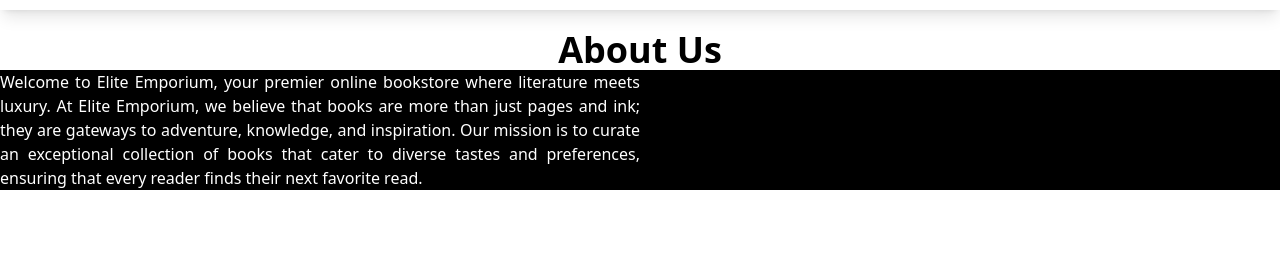
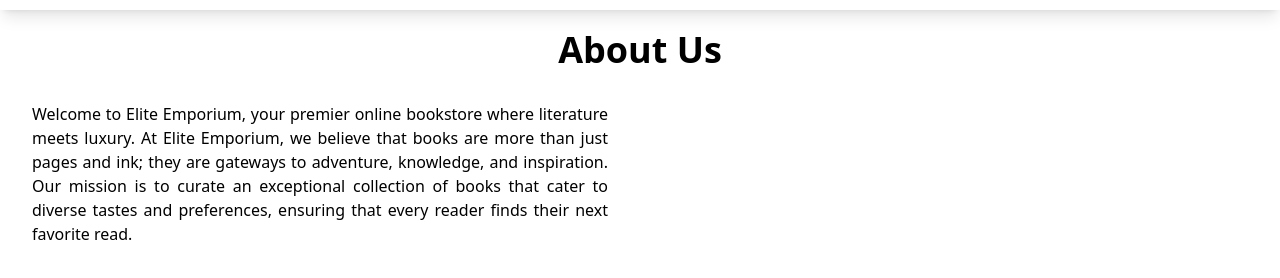
Before and after one commit to AlishaAroob/elite-emporium, a React (Create React App) app: page / in a window 1280 px wide. Shown: the part 992-1270 px from the top of the page. Built offline with nearby package versions, Linux system fonts and the light colour scheme.

Commit message:
styling about us

```diff
--- a/src/Components/About.js
+++ b/src/Components/About.js
@@ -4,8 +4,8 @@
   return (
     <div className="Section2 min-h-[600px]">
       <h1 className="text-4xl font-bold pt-5 text-center"> About Us </h1>
-      <div className=" container grid grid-cols-2 bg-black border-zinc-300 text-white">
-        <p className="text-justify">
+      <div className=" container grid grid-cols-2 text-black border-zinc-300">
+        <p className="text-justify p-8">
           Welcome to Elite Emporium, your premier online bookstore where
           literature meets luxury. At Elite Emporium, we believe that books are
           more than just pages and ink; they are gateways to adventure,
```
